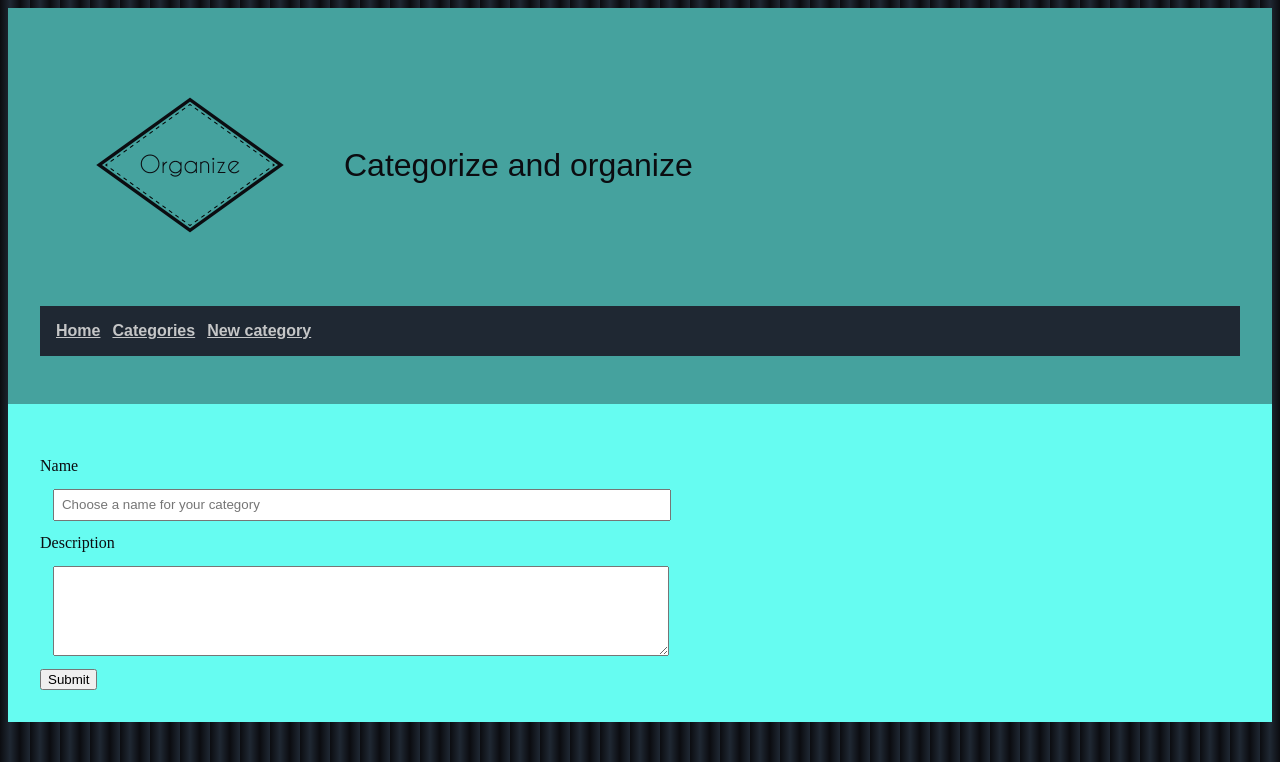
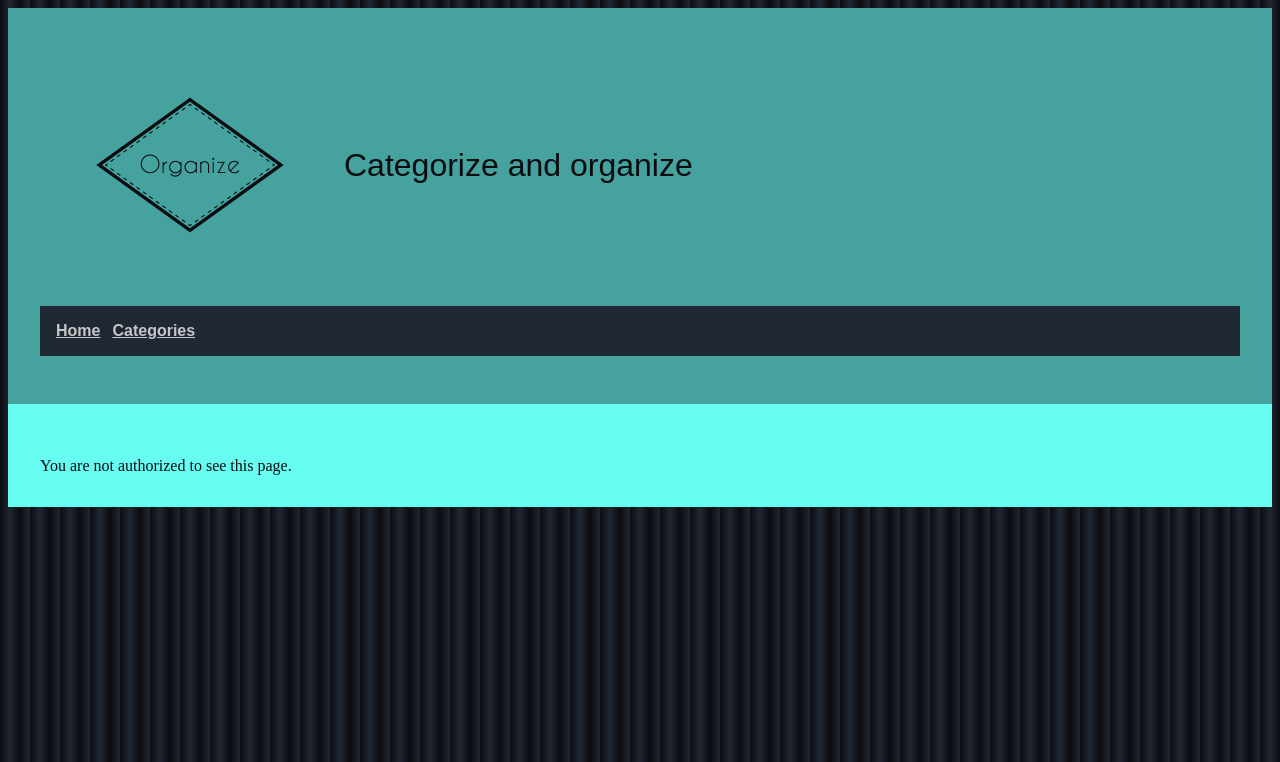
Before and after one commit to ndvo/udacity-catalog, a Flask app: page /categories/add in a window 1280 px wide. Shown: the top 762 px of the page. Run offline with Flask 2, Linux system fonts and the light colour scheme; some libraries are stand-ins or nearby versions.

Commit message:
restrict CRUD to logged in users

```diff
--- a/main.py
+++ b/main.py
@@ -36,6 +36,8 @@ class Page(object):
         self.aside = ""
         self.model = ""
         self.description = ""
+        self.user = login_session['username'] if 'username' in login_session else None
+        print self.user
         if root:
             self.content = Page(title=title, root=False)
             self.content.main = contentmain
@@ -56,6 +58,7 @@ class Page(object):
 @app.route("/")
 def homepage():
     """ Creates the front page with a list of categories and a list of recent items."""
+
     categories = session.query(models.Category).all()
     page = Page(
         title="Wellcome",
@@ -111,7 +114,6 @@ def gconnect():
     token = payload['id_token']
     try:
         idinfo = id_token.verify_oauth2_token(token, grequests.Request(), CLIENT_ID)
-        print idinfo, 'idinfo'
         if idinfo['iss'] not in ['accounts.google.com', 'https://accounts.google.com']:
             raise ValueError('Wrong issuer')
         userid = idinfo['sub']
@@ -148,11 +150,12 @@ def gdisconnect():
         return response
     url = 'https://accounts.google.com/o/oauth2/revoke?token=%s' % login_session['access_token']
     result = httplib2.Http().request(url, 'GET')[0]
+    # Logout even if it is not possible to revoke token
+    del login_session['access_token']
+    del login_session['username']
+    del login_session['email']
+    del login_session['picture']
     if result['status'] == '200':
-        del login_session['access_token']
-        del login_session['username']
-        del login_session['email']
-        del login_session['picture']
         response = make_response(json.dumps('Successfully disconnected.'), 200)
         response.headers['Content-Type'] = 'application/json'
         return response
@@ -186,6 +189,8 @@ def categories():
 
 @app.route("/categories/add", methods=['GET', 'POST'])
 def category_form():
+    if 'username' not in login_session:
+        return Page(title="Unauthorized", contentmain="You are not authorized to see this page.").render()
     """ Creates or process the form to create"""
     if request.method == 'POST':
         new_category = models.Category(
@@ -228,6 +233,8 @@ def category(category=None):
 
 @app.route("/category/<category>/edit", methods=['GET', 'POST'])
 def category_edit(category=None):
+    if 'username' not in login_session:
+        return Page(title="Unauthorized", contentmain="You are not authorized to see this page.").render()
     if request.method == 'GET':
         category = session.query(models.Category).get(category)
         return Page(
@@ -245,6 +252,8 @@ def category_edit(category=None):
 
 @app.route("/category/<category>/delete", methods=['GET', 'POST', 'DELETE'])
 def category_delete(category=None):
+    if 'username' not in login_session:
+        return Page(title="Unauthorized", contentmain="You are not authorized to see this page.").render()
     """ Delete a category.
 
     If the value of action is all, every item associated to the category will also be deleted.
@@ -257,7 +266,6 @@ def category_delete(category=None):
             contentmain=flask.render_template('category_delete.html', category=category)
             ).render()
     if request.method == 'POST':
-        print category
         deleted = []
         if request.form['action'] == 'all':
             for item in category.load_items():
@@ -272,6 +280,8 @@ def category_delete(category=None):
 
 @app.route("/category/<category>/term/<term>/delete", methods=['GET', 'POST', 'DELETE'])
 def term_delete(category=None, term=None):
+    if 'username' not in login_session:
+        return Page(title="Unauthorized", contentmain="You are not authorized to see this page.").render()
     """ Delete a term.  """
     category = session.query(models.Category).get(category)
     term = session.query(models.Item).get(term)
@@ -296,6 +306,8 @@ def term_delete(category=None, term=None):
 
 @app.route("/category/<category>/add/term", methods=['GET', 'POST'])
 def term_form(category=None):
+    if 'username' not in login_session:
+        return Page(title="Unauthorized", contentmain="You are not authorized to see this page.").render()
     """ Creates or process the form to create"""
     if request.method == 'POST':
         new_item = models.Item(
@@ -343,6 +355,8 @@ def term(category=None, term=None):
 
 @app.route("/category/<category>/term/<term>/edit", methods=['GET','POST'])
 def term_edit(category=None, term=None):
+    if 'username' not in login_session:
+        return Page(title="Unauthorized", contentmain="You are not authorized to see this page.").render()
     category = session.query(models.Category).get(category)
     term = session.query(models.Item).get(term)
     if request.method == 'GET':
--- a/style.css
+++ b/style.css
@@ -90,3 +90,11 @@ section.user{
   float: right;
   margin: -60px 20px 0 0;
 }
+#user, #logout{
+  display: inline-block;
+  color: var(--colorLight);
+  margin-top: 10px;
+}
+#logout a {
+  color: var(--colorLighter);
+}
--- a/templates/base.html
+++ b/templates/base.html
@@ -17,18 +17,25 @@
       <nav>
         <a href="/">Home</a>
         <a href="/categories">Categories</a>
-        <a href="/categories/add">New category</a>
+        {% if page.user %}
+        <a class="protected" href="/categories/add">New category</a>
         {% if (page.content.model == 'category' and page.content.id) %}
-        <a href="/category/{{page.content.id}}/add/term">Add a new item to this category</a>
-        <a href="/category/{{page.content.id}}/edit">Edit this category</a>
-        <a href="/category/{{page.content.id}}/delete">Delete this category</a>
+        <a class="protected" href="/category/{{page.content.id}}/add/term">Add a new item to this category</a>
+        <a class="protected" href="/category/{{page.content.id}}/edit">Edit this category</a>
+        <a class="protected" href="/category/{{page.content.id}}/delete">Delete this category</a>
         {% endif %}
         {% if page.content.model == 'item' and page.content.id  %}
-        <a href="/category/{{category.id}}/term/{{page.content.id}}/edit">Edit this term</a>
-        <a href="/category/{{category.id}}/term/{{page.content.id}}/delete">Delete this term</a>
+        <a class="protected" href="/category/{{category.id}}/term/{{page.content.id}}/edit">Edit this term</a>
+        <a class="protected" href="/category/{{category.id}}/term/{{page.content.id}}/delete">Delete this term</a>
+        {% endif %}
         {% endif %}
       </nav>
       <section class="user">
+          <div id="user">
+          {% if page.user %}
+            {{page.user}}
+          {% endif %}
+          </div>
           <div id="signinButton">
             <div class="g-signin2" data-onsuccess="onSignIn" data-theme="dark"></div>
           </div>
@@ -83,11 +90,26 @@ function signOut(){
 
 function displayUser(){
   if (user.email!== undefined){
-    document.querySelector('#signinButton').style.display = 'None';
-    document.querySelector('#logout').style.display = 'block';
+    document.querySelector('#signinButton').style.display = 'none';
+    document.querySelector('#logout').style.display = 'inline-block';
+    var u = document.querySelector('#user');
+    u.innerHTML = user.user;
+    u.style.display = 'inline-block';
+    var protectedlinks = document.querySelectorAll('a.protected');
+    for (var i=0; i<protectedlinks.length; i++){
+      protectedlinks[i].style.display = 'initial';
+    }
   } else{
-    document.querySelector('#signinButton').style.display = 'block';
-    document.querySelector('#logout').style.display = 'None';
+    document.querySelector('#signinButton').style.display = 'inline-block';
+    document.querySelector('#logout').style.display = 'none';
+    document.querySelector('#user').innerHTML = '';
+    var u = document.querySelector('#user');
+    u.innerHTML = '';
+    u.style.display = 'none';
+    var protectedlinks = document.querySelectorAll('a.protected');
+    for (var i=0; i<protectedlinks.length; i++){
+      protectedlinks[i].style.display = 'none';
+    }
   }
 }
 displayUser();
```
